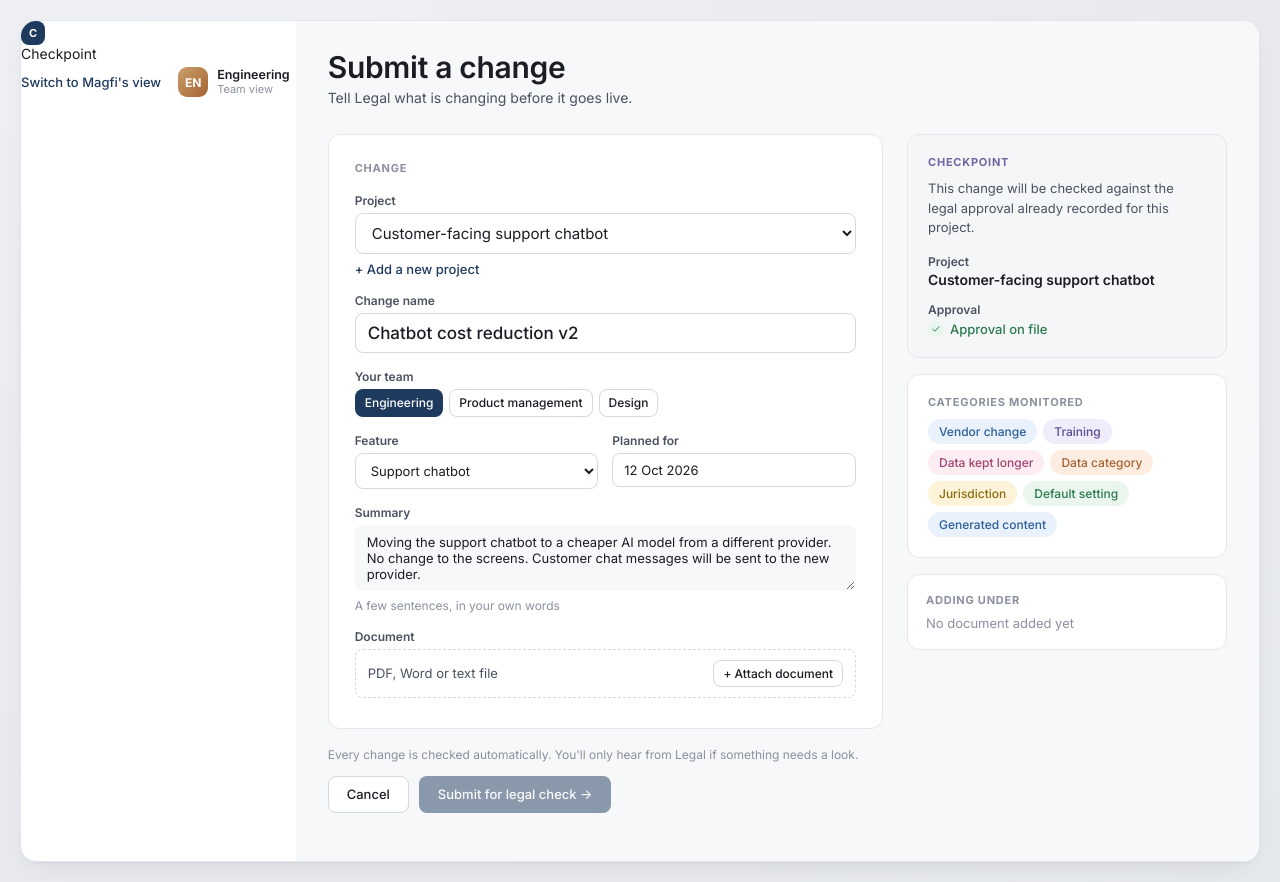
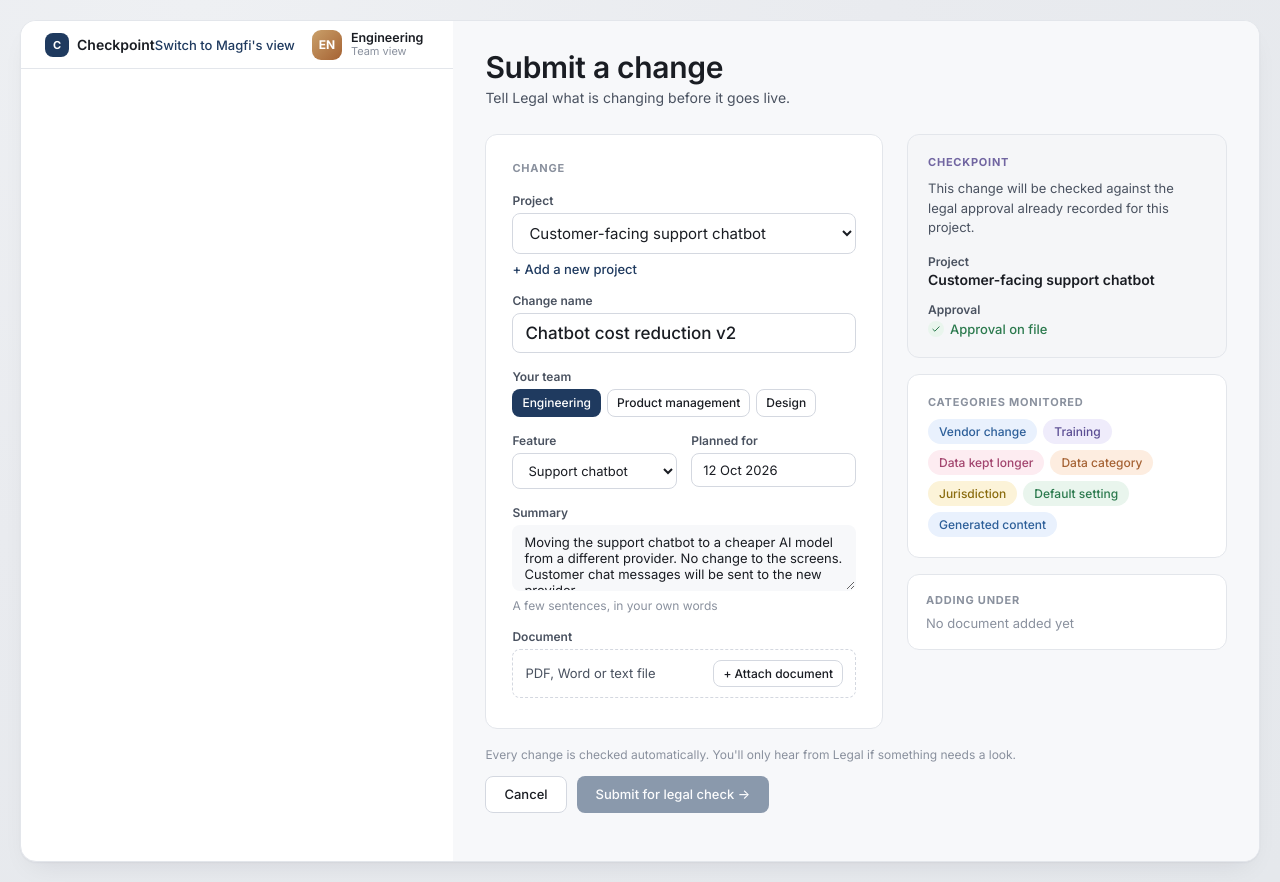
Before and after one commit to jaytomar19/LegalEase, a React (Vite) app: page / in a window 1280 px wide. Built offline with nearby package versions, Linux system fonts and the light colour scheme.

Commit message:
Fe change 1

```diff
--- a/src/screens/Screen0Submit.tsx
+++ b/src/screens/Screen0Submit.tsx
@@ -92,8 +92,8 @@ export function Screen0Submit() {
   return (
     <div className="app-outer">
       <div className="app-workspace">
-        <div className="app-header">
-          <div className="app-header-brand">
+        <div className="team-topbar">
+          <div className="team-brand flex-row gap-8">
             <span className="app-header-brand-mark">C</span>
             Checkpoint
           </div>
```
